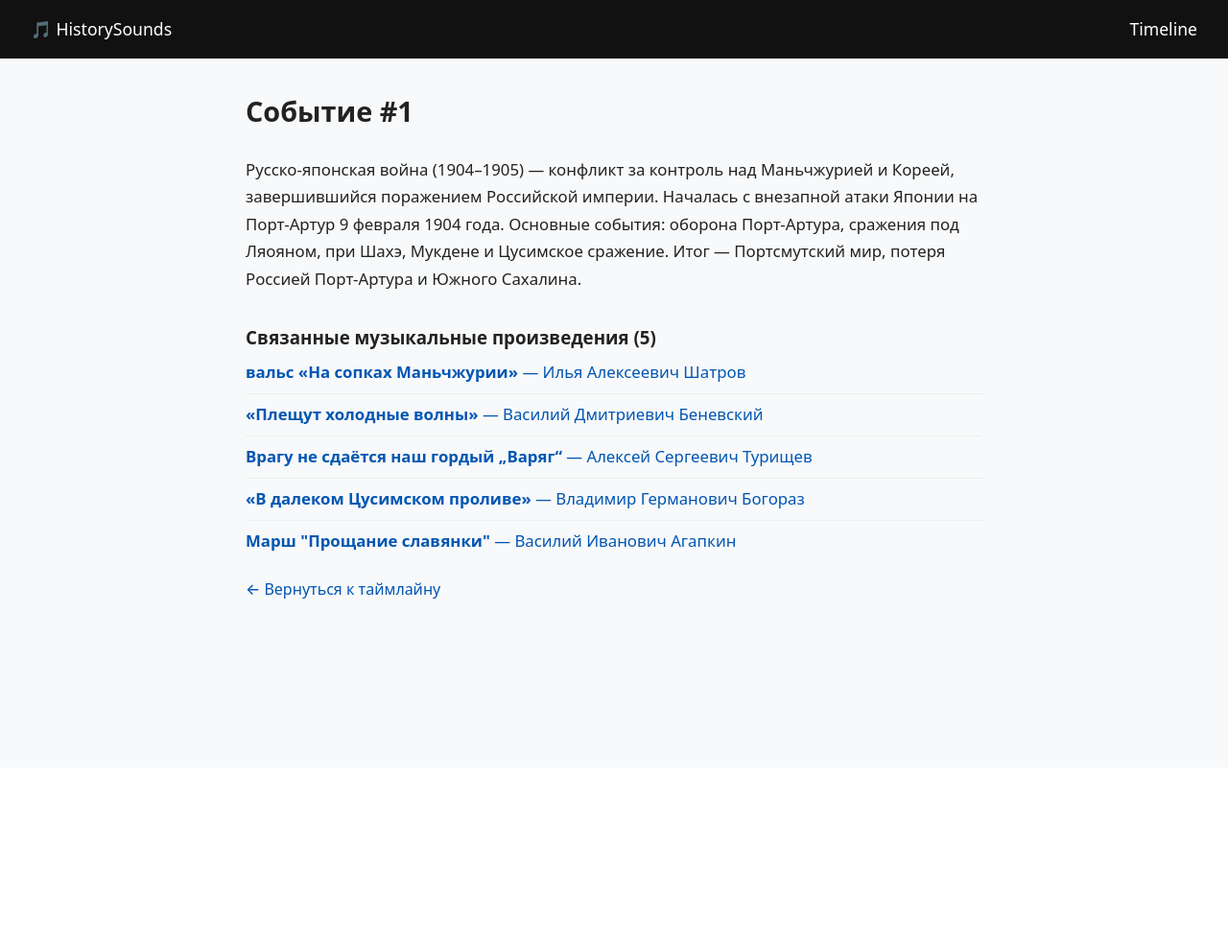
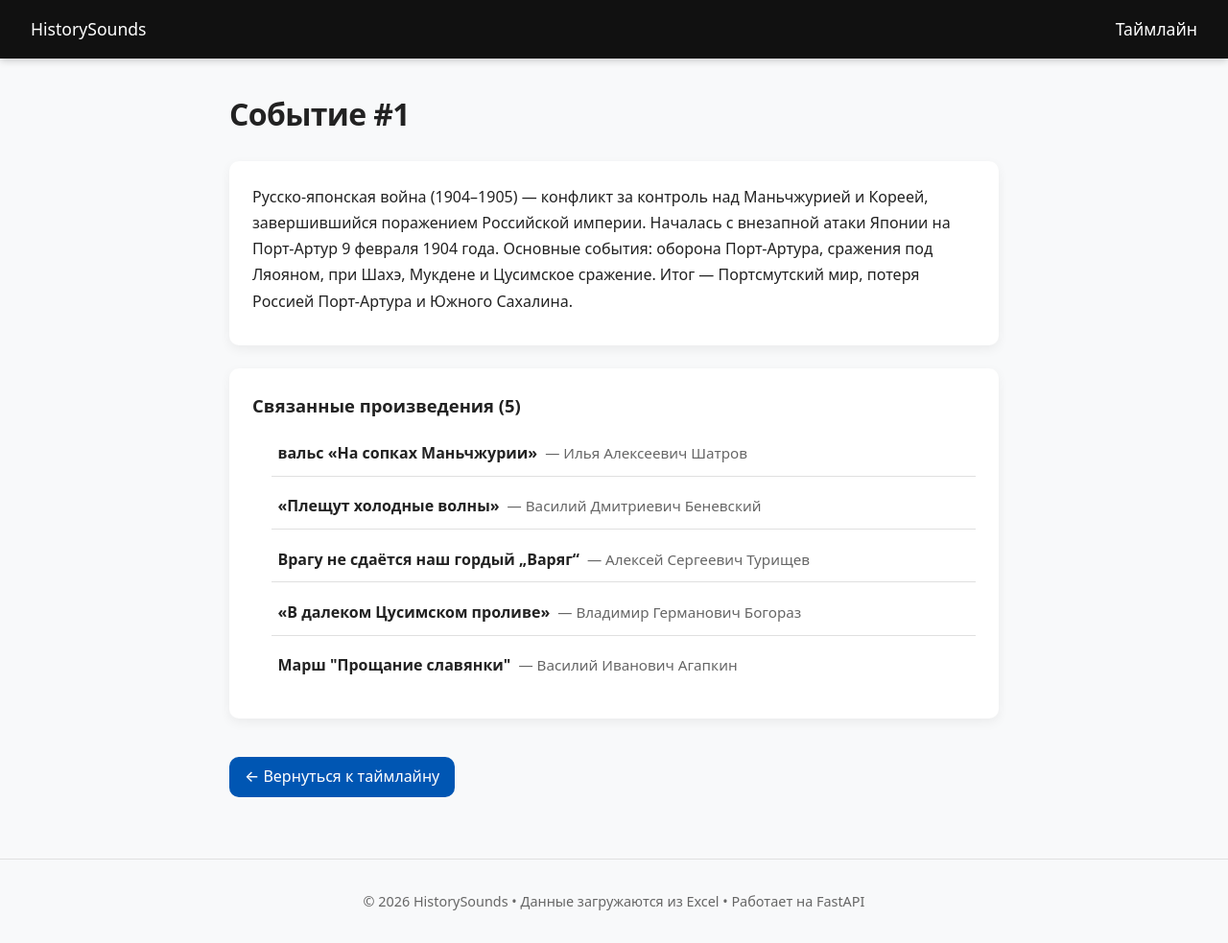
Before and after one commit to menneli/history-project, a FastAPI app: page /event/1 in a window 1280 px wide. Shown: the whole page at 96% size. Before the commit the page ends 624 px from the top, so only its background shows below. Run offline with FastAPI, Linux system fonts and the light colour scheme.

Commit message:
huge update
no more tilda - made own website

```diff
--- a/models/events.py
+++ b/models/events.py
@@ -7,6 +7,7 @@ class Event(Base):
     __tablename__ = "events"
 
     id = Column(Integer, primary_key=True, index=True, autoincrement=True)
+    title = Column(String, nullable=True)
     description = Column(String, nullable=False)
     excel_id = Column(String, index=True)
     songs = relationship("Song", secondary=song_event, back_populates="events")
--- a/static/style.css
+++ b/static/style.css
@@ -1,14 +1,30 @@
+:root {
+  --primary: #0056b3;
+  --primary-hover: #003d82;
+  --bg: #f8f9fa;
+  --card-bg: #ffffff;
+  --text: #222;
+  --text-muted: #666;
+  --border: #e0e0e0;
+  --shadow: 0 4px 12px rgba(0,0,0,0.06);
+  --shadow-hover: 0 8px 24px rgba(0,0,0,0.12);
+  --radius: 10px;
+  --transition: 0.2s ease;
+}
+
 * { box-sizing: border-box; margin: 0; padding: 0; }
 
 html, body {
   font-family: system-ui, -apple-system, "Segoe UI", Roboto, sans-serif;
   line-height: 1.6;
-  color: #222;
-  background: #f8f9fa;
-  height: auto !important;
-  overflow-y: auto !important;
+  color: var(--text);
+  background: var(--bg);
+  min-height: 100vh;
+  display: flex;
+  flex-direction: column;
 }
 
+/* Header */
 header {
   display: flex;
   justify-content: space-between;
@@ -16,86 +32,216 @@ header {
   padding: 1rem 2rem;
   background: #111;
   color: white;
+  position: sticky;
+  top: 0;
+  z-index: 10;
+  box-shadow: 0 2px 8px rgba(0,0,0,0.2);
+}
+a { cursor: pointer; }
+
+/* Song list items */
+.song-list { list-style: none; padding: 0; }
+.song-list li {
+  border-bottom: 1px solid var(--border);
+  transition: background 0.2s;
+}
+.song-list li:last-child { border-bottom: none; }
+
+.song-link {
+  display: flex;
+  align-items: baseline;
+  gap: 0.5rem;
+  padding: 0.6rem 0.4rem;
+  text-decoration: none;
+  color: var(--text);
+  border-radius: 6px;
+  transition: background 0.2s, color 0.2s;
+}
+.song-link:hover {
+  background: rgba(0, 86, 179, 0.08);
+  color: var(--primary);
+}
+.song-link:hover .song-title {
+  text-decoration: underline;
+  text-underline-offset: 3px;
 }
 
+.song-title { font-weight: 600; }
+.song-composer { color: var(--text-muted); font-size: 0.95rem; }
 header a {
   color: white;
   text-decoration: none;
   font-weight: 500;
   font-size: 1.1rem;
+  transition: opacity var(--transition);
+}
+header a:hover { opacity: 0.8; }
+
+/* Main */
+main {
+  max-width: 850px;
+  margin: 0 auto;
+  padding: 2rem 1.5rem 4rem;
+  flex: 1;
+  width: 100%;
 }
 
-header a:hover { opacity: 0.8; }
+h1 { margin-bottom: 0.5rem; font-size: 2rem; letter-spacing: -0.02em; }
+.subtitle { color: var(--text-muted); margin-bottom: 2rem; font-size: 1.05rem; }
 
-main {
-  max-width: 800px;
-  margin: 2rem auto;
-  padding: 0 1rem 4rem;
-  height: auto !important;
-  overflow: visible !important;
+/* Search */
+.search-box {
+  width: 100%;
+  padding: 0.75rem 1rem;
+  border: 1px solid var(--border);
+  border-radius: var(--radius);
+  font-size: 1rem;
+  margin-bottom: 2rem;
+  transition: border-color var(--transition), box-shadow var(--transition);
+}
+.search-box:focus {
+  outline: none;
+  border-color: var(--primary);
+  box-shadow: 0 0 0 3px rgba(0,86,179,0.15);
 }
 
-h1 { margin-bottom: 1.5rem; font-size: 1.8rem; }
-
+/* Timeline */
 .timeline {
   list-style: none;
-  height: auto !important;
-  max-height: none !important;
-  overflow: visible !important;
+  position: relative;
+  padding-left: 1.5rem;
+}
+.timeline::before {
+  content: "";
+  position: absolute;
+  left: 0.25rem;
+  top: 0.5rem;
+  bottom: 0.5rem;
+  width: 2px;
+  background: var(--border);
 }
 
 .timeline-item {
-  padding: 0.6rem 0;
-  border-bottom: 1px solid #e0e0e0;
+  position: relative;
+  margin-bottom: 1.25rem;
+  transition: transform var(--transition);
+}
+.timeline-item:hover { transform: translateX(4px); }
+
+.timeline-dot {
+  position: absolute;
+  left: -1.65rem;
+  top: 0.45rem;
+  width: 12px;
+  height: 12px;
+  background: var(--primary);
+  border-radius: 50%;
+  border: 2px solid var(--bg);
+  box-shadow: 0 0 0 2px var(--primary);
 }
 
-.timeline-item:last-child { border-bottom: none; }
-
-.song-link {
-  text-decoration: none;
-  color: #0056b3;
-  font-size: 1.05rem;
+.timeline-content {
+  background: var(--card-bg);
+  padding: 1rem 1.25rem;
+  border-radius: var(--radius);
+  box-shadow: var(--shadow);
+  transition: box-shadow var(--transition);
+}
+.timeline-item:hover .timeline-content {
+  box-shadow: var(--shadow-hover);
 }
 
-.song-link:hover {
-  text-decoration: underline;
-  color: #003d82;
+.timeline-link {
+  text-decoration: none;
+  color: inherit;
+  display: block;
+}
+.timeline-link h3 {
+  font-size: 1.1rem;
+  margin-bottom: 0.35rem;
+  color: var(--text);
+  transition: color var(--transition);
+}
+.timeline-link:hover h3 { color: var(--primary); }
+.timeline-meta { font-size: 0.85rem; color: var(--text-muted); }
+
+/* Pages (Event / Song) */
+.page-header { margin-bottom: 1.5rem; }
+.page-header h1 { margin-bottom: 0.25rem; }
+.page-header h2 { color: var(--text-muted); font-weight: 400; font-size: 1.2rem; }
+
+.card {
+  background: var(--card-bg);
+  padding: 1.5rem;
+  border-radius: var(--radius);
+  box-shadow: var(--shadow);
+  margin-bottom: 1.5rem;
+}
+.card h3 { margin-bottom: 0.75rem; font-size: 1.15rem; }
+.card p, .card li { line-height: 1.7; margin-bottom: 0.5rem; }
+.card ul { padding-left: 1.25rem; }
+
+.back-btn {
+  display: inline-flex;
+  align-items: center;
+  gap: 0.5rem;
+  margin-top: 1rem;
+  padding: 0.5rem 1rem;
+  background: var(--primary);
+  color: white;
+  text-decoration: none;
+  border-radius: var(--radius);
+  font-weight: 500;
+  transition: background var(--transition);
+}
+.back-btn:hover { background: var(--primary-hover); }
+
+/* Footer */
+footer {
+  text-align: center;
+  padding: 2rem 1rem;
+  color: var(--text-muted);
+  font-size: 0.9rem;
+  border-top: 1px solid var(--border);
+  margin-top: auto;
 }
 
-.song-page h1 { margin-bottom: 0.25rem; }
-.song-page h2 { color: #555; font-weight: 400; margin-bottom: 1.5rem; }
-.description { margin-bottom: 1.5rem; font-size: 1.05rem; }
-
-.events {
-  background: #fff;
-  padding: 1.25rem;
-  border-radius: 8px;
-  box-shadow: 0 2px 8px rgba(0,0,0,0.08);
-  margin-bottom: 1.5rem;
+/* Responsive */
+@media (max-width: 600px) {
+  header { padding: 1rem; }
+  main { padding: 1.5rem 1rem 3rem; }
+  h1 { font-size: 1.6rem; }
+  .timeline { padding-left: 1rem; }
+  .timeline-dot { left: -1.15rem; }
 }
-
-.events h3 { margin-bottom: 0.5rem; font-size: 1.1rem; }
-.events ul { padding-left: 1.5rem; margin-top: 0.5rem; }
-.events li { margin-bottom: 0.4rem; }
-
-.no-events { color: #666; font-style: italic; margin: 1rem 0; }
-
-.back-link {
-  display: inline-block;
+#shpinner-overlay {
+  position: fixed;
+  top: 0; left: 0; width: 100%; height: 100%;
+  background: var(--bg);
+  display: flex;
+  flex-direction: column;
+  align-items: center;
+  justify-content: center;
+  z-index: 9999;
+  transition: opacity 0.3s ease;
+}
+#shpinner-overlay.hidden {
+  opacity: 0;
+  pointer-events: none;
+}
+.shpinner {
+  width: 48px;
+  height: 48px;
+  border: 4px solid var(--border);
+  border-top-color: var(--primary);
+  border-radius: 50%;
+  animation: spin 0.8s linear infinite;
+}
+#shpinner-overlay p {
   margin-top: 1rem;
-  color: #0056b3;
-  text-decoration: none;
-  font-weight: 500;
+  color: var(--text-muted);
+  font-size: 1rem;
 }
-
-.back-link:hover { text-decoration: underline; }
-
-.debug-count { color: #666; font-size: 0.9rem; margin-bottom: 1rem; }
-.event-link { text-decoration: none; color: #0056b3; display: block; padding: 0.25rem 0; }
-.event-link:hover { text-decoration: underline; }
-.event-meta { display: block; font-size: 0.85rem; color: #666; margin-top: 0.2rem; }
-
-.event-page .description { white-space: pre-wrap; line-height: 1.7; margin-bottom: 2rem; }
-.song-list { list-style: none; padding: 0; }
-.song-list li { padding: 0.5rem 0; border-bottom: 1px solid #eee; }
-.song-list li:last-child { border-bottom: none; }
+@keyframes spin {
+  to { transform: rotate(360deg); }
+}
--- a/templates/base.html
+++ b/templates/base.html
@@ -1,16 +1,34 @@
 <!DOCTYPE html>
-<html lang="en">
+<html lang="ru">
 <head>
     <meta charset="UTF-8">
     <meta name="viewport" content="width=device-width, initial-scale=1.0">
-    <title>HistorySounds</title>
-    <link rel="stylesheet" href="/static/style.css?v=2">
+    <title>{% block title %}HistorySounds{% endblock %}</title>
+    <link rel="stylesheet" href="/static/style.css?v=4">
 </head>
 <body>
+    <div id="shpinner-overlay">
+      <div class="shpinner"></div>
+      <p>Загрузка...</p>
+    </div>
+
     <header>
-        <a href="/" class="logo">🎵 HistorySounds</a>
-        <nav><a href="/">Timeline</a></nav>
+        <a href="/" class="logo">HistorySounds</a>
+        <nav><a href="/">Таймлайн</a></nav>
     </header>
-    <main>{% block content %}{% endblock %}</main>
+    <main>
+        {% block content %}{% endblock %}
+    </main>
+    <footer>
+        <p>© 2026 HistorySounds • Данные загружаются из Excel • Работает на FastAPI</p>
+    </footer>
+
+    <script>
+      // Hide shpinner when page fully loads
+      window.addEventListener('load', () => {
+        const overlay = document.getElementById('shpinner-overlay');
+        if (overlay) overlay.classList.add('hidden');
+      });
+    </script>
 </body>
 </html>
--- a/templates/event.html
+++ b/templates/event.html
@@ -1,32 +1,41 @@
 {% extends "base.html" %}
+{% block title %}{{ event.description[:60] }} — HistorySounds{% endblock %}
 {% block content %}
 <article class="event-page">
+  <div class="page-header">
     <h1>Событие #{{ event.id }}</h1>
-    <p class="description">{{ event.description }}</p>
+  </div>
+
+  <div class="card">
+    <p>{{ event.description }}</p>
+  </div>
 
   {% if event.songs %}
-    <section class="linked-songs">
-        <h3>Связанные музыкальные произведения ({{ event.songs|length }})</h3>
+  <div class="card">
+    <h3>Связанные произведения ({{ event.songs|length }})</h3>
     <ul class="song-list">
 {% for song in event.songs %}
   <li>
     <a href="/song/{{ song.name | e }}" class="song-link">
-                    <strong>{{ song.name }}</strong>
-                    {% set comp = (song.composer or "")|string|trim %}
-                    {% if comp and comp|lower not in ['nan', 'none', '', '?', '—', '-'] %}
-                        — {{ comp }}
+      <span class="song-title">{{ song.name }}</span>
+      <span class="song-composer">
+        {% if song.composer and song.composer|lower not in ['nan','none','','?','—','-'] %}
+          — {{ song.composer }}
         {% else %}
-                        <em>(Автор неизвестен)</em>
+          — <em>Автор неизвестен</em>
         {% endif %}
+      </span>
     </a>
   </li>
 {% endfor %}
 </ul>
-    </section>
+  </div>
   {% else %}
-    <p class="no-songs">Нет связанных музыкальных произведений.</p>
+  <div class="card">
+    <p style="color:var(--text-muted); font-style:italic;">Нет связанных музыкальных произведений.</p>
+  </div>
   {% endif %}
 
-    <a href="/" class="back-link">← Вернуться к таймлайну</a>
+  <a href="/" class="back-btn">← Вернуться к таймлайну</a>
 </article>
 {% endblock %}
```
Also changed, not shown: config.py (+15 -8 lines), main.py (+6 -5 lines), services/importer.py (+10 -2 lines), services/parser.py (+7 -2 lines), templates/song.html (+16 -17 lines), templates/timeline.html (+24 -9 lines), data/hs.db. Lines whose indentation alone changed are shown as unchanged.
